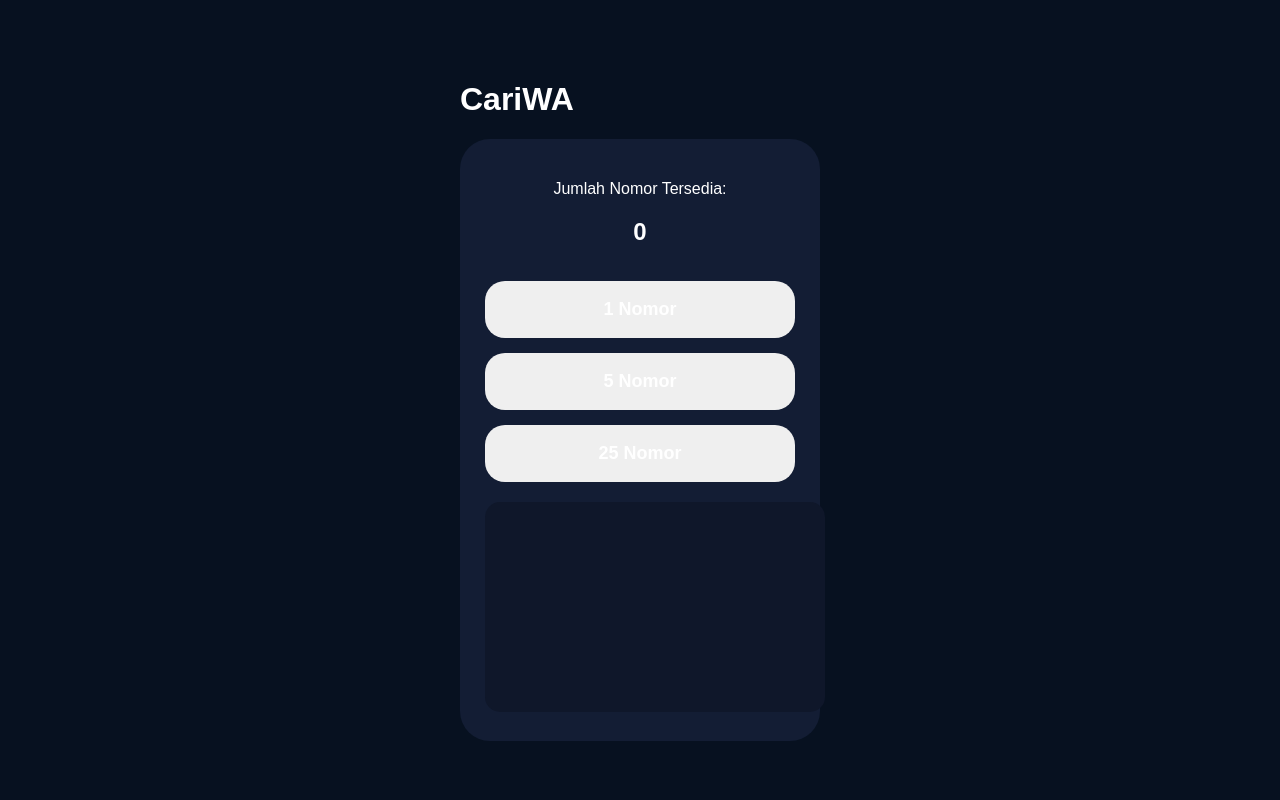
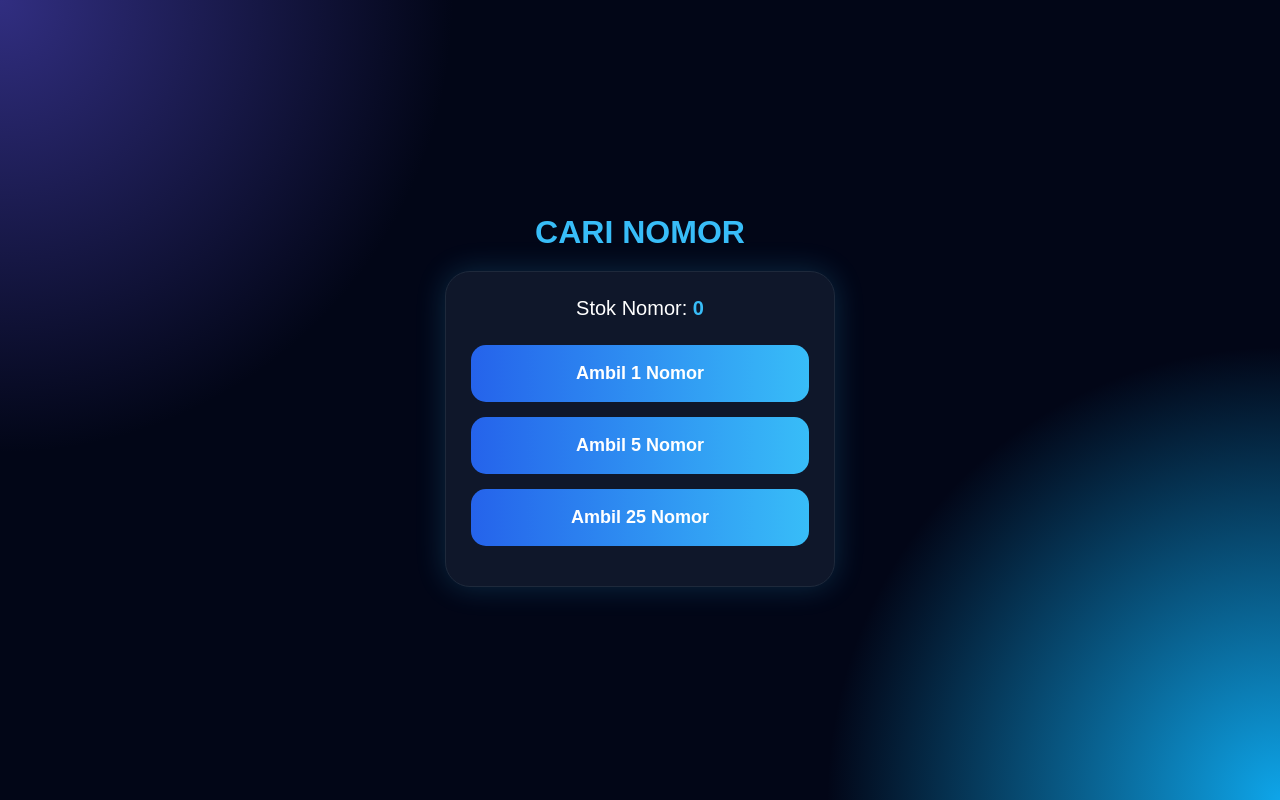
Before and after one commit to esmarimassss/cariwa-gusionfasheng, a website: page public/index.html in a window 1280 px wide. Drawn offline with Linux system fonts and the light colour scheme; no server answers.

Commit message:
full ui update

```diff
--- a/public/index.html
+++ b/public/index.html
@@ -1,24 +1,40 @@
 <!DOCTYPE html>
-<html>
+<html lang="id">
 <head>
-  <title>CariWA</title>
+  <meta charset="UTF-8" />
+  <meta name="viewport" content="width=device-width, initial-scale=1.0"/>
+  <title>Cari Nomor</title>
   <link rel="stylesheet" href="style.css">
 </head>
 <body>
 
 <div class="container">
-  <h1>CariWA</h1>
+
+  <div class="logo">CARI NOMOR</div>
 
   <div class="card">
-    <p>Jumlah Nomor Tersedia:</p>
-    <h2 id="count">0</h2>
 
-    <button onclick="ambil(1)">1 Nomor</button>
-    <button onclick="ambil(5)">5 Nomor</button>
-    <button onclick="ambil(25)">25 Nomor</button>
+    <div class="stock">
+      Stok Nomor:
+      <span id="stock">0</span>
+    </div>
 
-    <textarea id="result"></textarea>
+    <button class="amount" onclick="getNumber(1)">
+      Ambil 1 Nomor
+    </button>
+
+    <button class="amount" onclick="getNumber(5)">
+      Ambil 5 Nomor
+    </button>
+
+    <button class="amount" onclick="getNumber(25)">
+      Ambil 25 Nomor
+    </button>
+
+    <div id="result"></div>
+
   </div>
+
 </div>
 
 <script src="script.js"></script>
--- a/public/style.css
+++ b/public/style.css
@@ -1,94 +1,86 @@
+*{
+  margin:0;
+  padding:0;
+  box-sizing:border-box;
+  font-family:sans-serif;
+}
+
 body{
-    margin:0;
-    font-family:Arial, Helvetica, sans-serif;
-    background:#071120;
-    color:white;
-    display:flex;
-    justify-content:center;
-    align-items:center;
-    min-height:100vh;
+  min-height:100vh;
+  display:flex;
+  justify-content:center;
+  align-items:center;
+  background:
+  radial-gradient(circle at top left,#312e81 0%,transparent 30%),
+  radial-gradient(circle at bottom right,#0ea5e9 0%,transparent 30%),
+  #020617;
+  color:white;
 }
 
 .container{
-    width:360px;
+  width:100%;
+  max-width:430px;
+  padding:20px;
 }
 
-.main-box{
-    background:#10182b;
-    border:1px solid rgba(255,255,255,0.08);
-    border-radius:30px;
-    padding:25px;
-    box-shadow:0 0 30px rgba(0,0,0,0.5);
-}
-
-.tabs{
-    display:flex;
-    gap:10px;
-    margin-bottom:25px;
-}
-
-.tab{
-    flex:1;
-    padding:15px;
-    border-radius:20px;
-    background:#161f35;
-    text-align:center;
-    font-weight:bold;
-    cursor:pointer;
-}
-
-.active{
-    background:linear-gradient(135deg,#a020f0,#4f46e5);
+.logo{
+  text-align:center;
+  font-size:32px;
+  font-weight:bold;
+  margin-bottom:20px;
+  color:#38bdf8;
 }
 
 .card{
-    background:#131d34;
-    border-radius:30px;
-    padding:25px;
-    text-align:center;
+  background:#0f172a;
+  border:1px solid #1e293b;
+  border-radius:25px;
+  padding:25px;
+  box-shadow:0 0 30px rgba(56,189,248,.2);
 }
 
-.title{
-    color:#9ca3af;
-    margin-bottom:20px;
-    font-size:14px;
+.stock{
+  text-align:center;
+  margin-bottom:25px;
+  font-size:20px;
+}
+
+#stock{
+  color:#38bdf8;
+  font-weight:bold;
+}
+
+.amount{
+  width:100%;
+  border:none;
+  padding:18px;
+  border-radius:15px;
+  margin-bottom:15px;
+  font-size:18px;
+  font-weight:bold;
+  background:linear-gradient(90deg,#2563eb,#38bdf8);
+  color:white;
+  cursor:pointer;
+  transition:.2s;
+}
+
+.amount:hover{
+  transform:scale(1.03);
 }
 
 .number{
-    font-size:36px;
-    font-weight:bold;
-    margin-bottom:25px;
+  background:#111827;
+  padding:16px;
+  border-radius:15px;
+  margin-top:12px;
+  text-align:center;
+  font-size:18px;
+  border:1px solid #334155;
+  cursor:pointer;
 }
 
-button{
-    width:100%;
-    border:none;
-    padding:18px;
-    border-radius:20px;
-    color:white;
-    font-size:18px;
-    font-weight:bold;
-    cursor:pointer;
-    margin-top:15px;
+.copy{
+  margin-top:8px;
+  font-size:14px;
+  color:#38bdf8;
 }
-
-.primary{
-    background:linear-gradient(135deg,#00d2ff,#3a7bfd);
-    box-shadow:0 0 20px rgba(0,210,255,0.3);
-}
-
-.secondary{
-    background:#1f2937;
-}
-
-textarea{
-    width:100%;
-    margin-top:20px;
-    height:180px;
-    background:#0f172a;
-    color:white;
-    border:none;
-    border-radius:15px;
-    padding:15px;
-    resize:none;
-}
```
